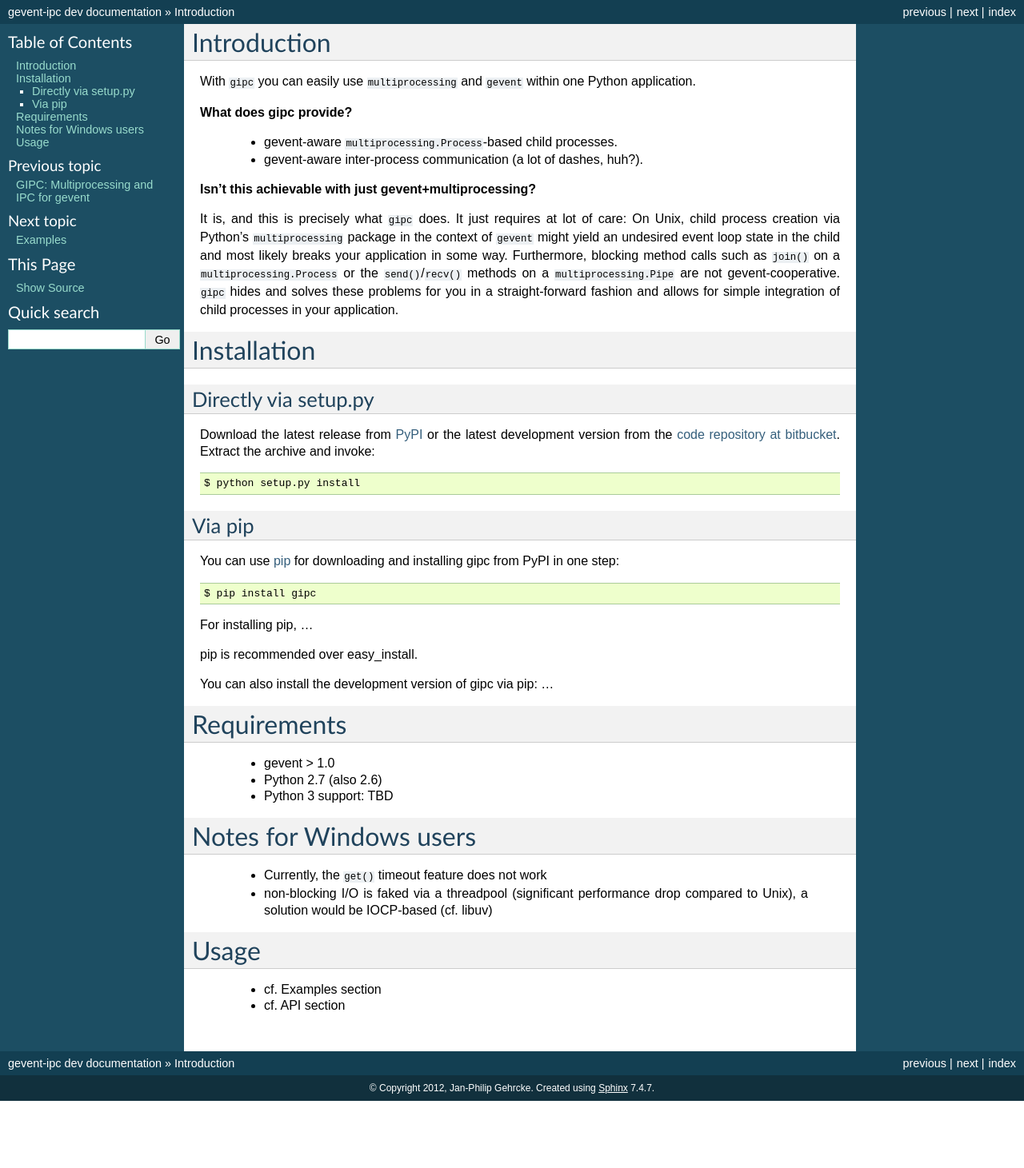
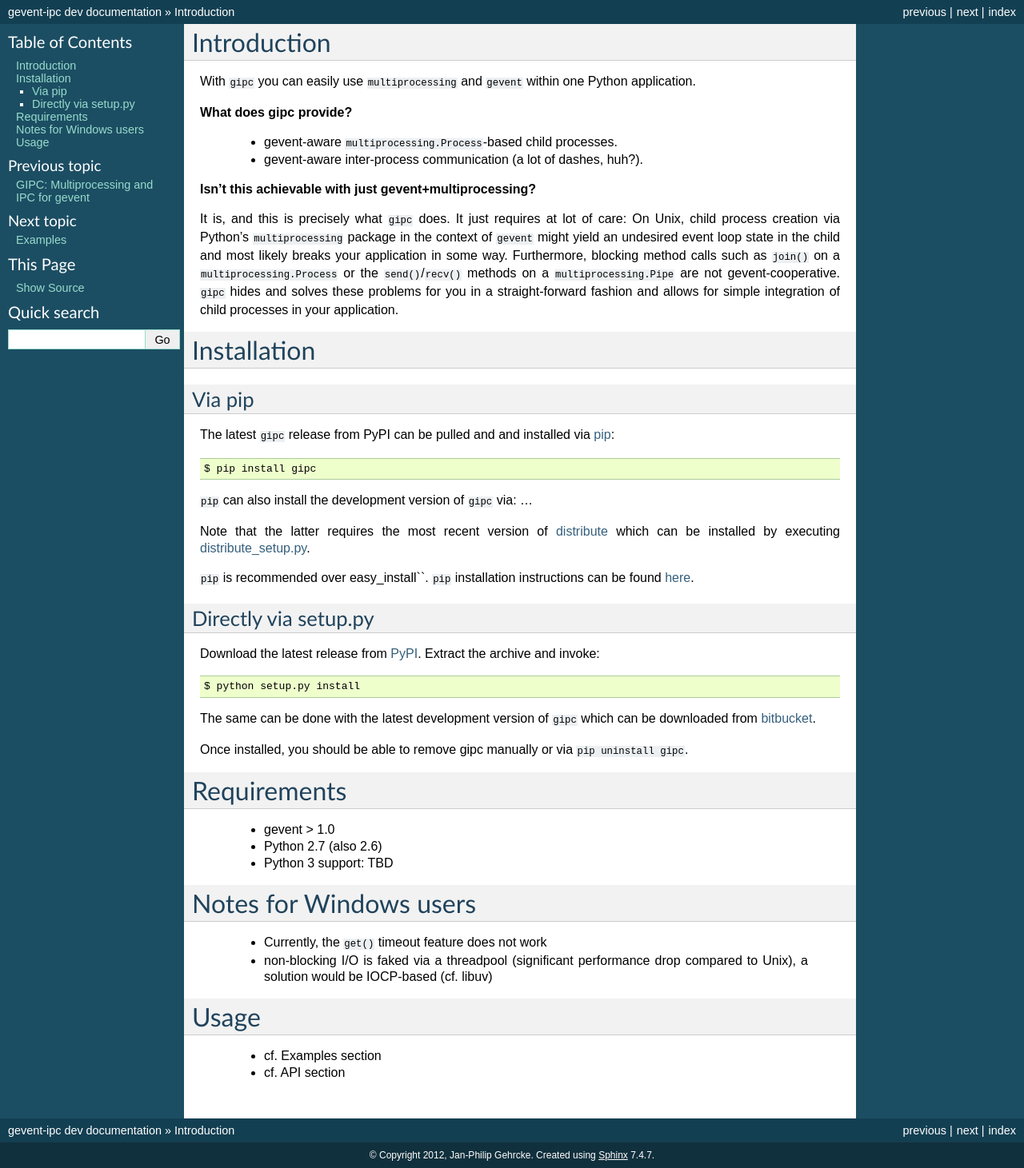
Before and after one commit to jgehrcke/gipc, a Sphinx documentation site: the page built from docs/intro.rst, in a window 1280 px wide. Shown: the whole page at 80% size. Built offline with Sphinx 7.4.7, drawn with Linux system fonts in a browser that asks for light colours; before the commit the page ends 1377 px from its top, so only the background shows below that.

Commit message:
Modify setup.py and docs.

```diff
--- a/docs/intro.rst
+++ b/docs/intro.rst
@@ -24,24 +24,28 @@ simple integration of child processes in your application.
 Installation
 ------------
 
+Via pip
+^^^^^^^
+The latest ``gipc`` release from PyPI can be pulled and and installed via `pip <http://www.pip-installer.org>`_::
+
+    $ pip install gipc
+
+``pip`` can also install the development version of ``gipc`` via: ...
+
+Note that the latter requires the most recent version of `distribute <http://packages.python.org/distribute/>`_ which can be installed by executing `distribute_setup.py <http://python-distribute.org/distribute_setup.py>`_.
+
+``pip`` is recommended over easy_install``. ``pip`` installation instructions can be found `here <http://www.pip-installer.org/en/latest/installing.html>`_.
+
+
 Directly via setup.py
 ^^^^^^^^^^^^^^^^^^^^^
-Download the latest release from `PyPI <http://pypi.python.org/pypi/gipc/>`_ or the latest development version from the `code repository at bitbucket <https://bitbucket.org/jgehrcke/gipc>`_. Extract the archive and invoke::
+Download the latest release from `PyPI <http://pypi.python.org/pypi/gipc/>`_.  Extract the archive and invoke::
 
     $ python setup.py install
 
+The same can be done with the latest development version of ``gipc`` which can be downloaded from `bitbucket <https://bitbucket.org/jgehrcke/gipc>`_.
 
-Via pip
-^^^^^^^
-You can use `pip <http://www.pip-installer.org>`_ for downloading and installing gipc from PyPI in one step::
-
-    $ pip install gipc
-
-For installing pip, ...
-
-pip is recommended over easy_install.
-
-You can also install the development version of gipc via pip: ...
+Once installed, you should be able to remove gipc manually or via ``pip uninstall gipc``.
 
 
 Requirements
--- a/setup.py
+++ b/setup.py
@@ -5,6 +5,7 @@ from setuptools import setup
 setup(
     name = "gipc",
     packages = ["gipc"],
+    py_modules = ["distribute_setup"],
     version = "0.1.0",
     description = "gevent-cooperative multiprocessing and inter-process communication.",
     long_description=open("README").read().decode('utf-8'),
```
